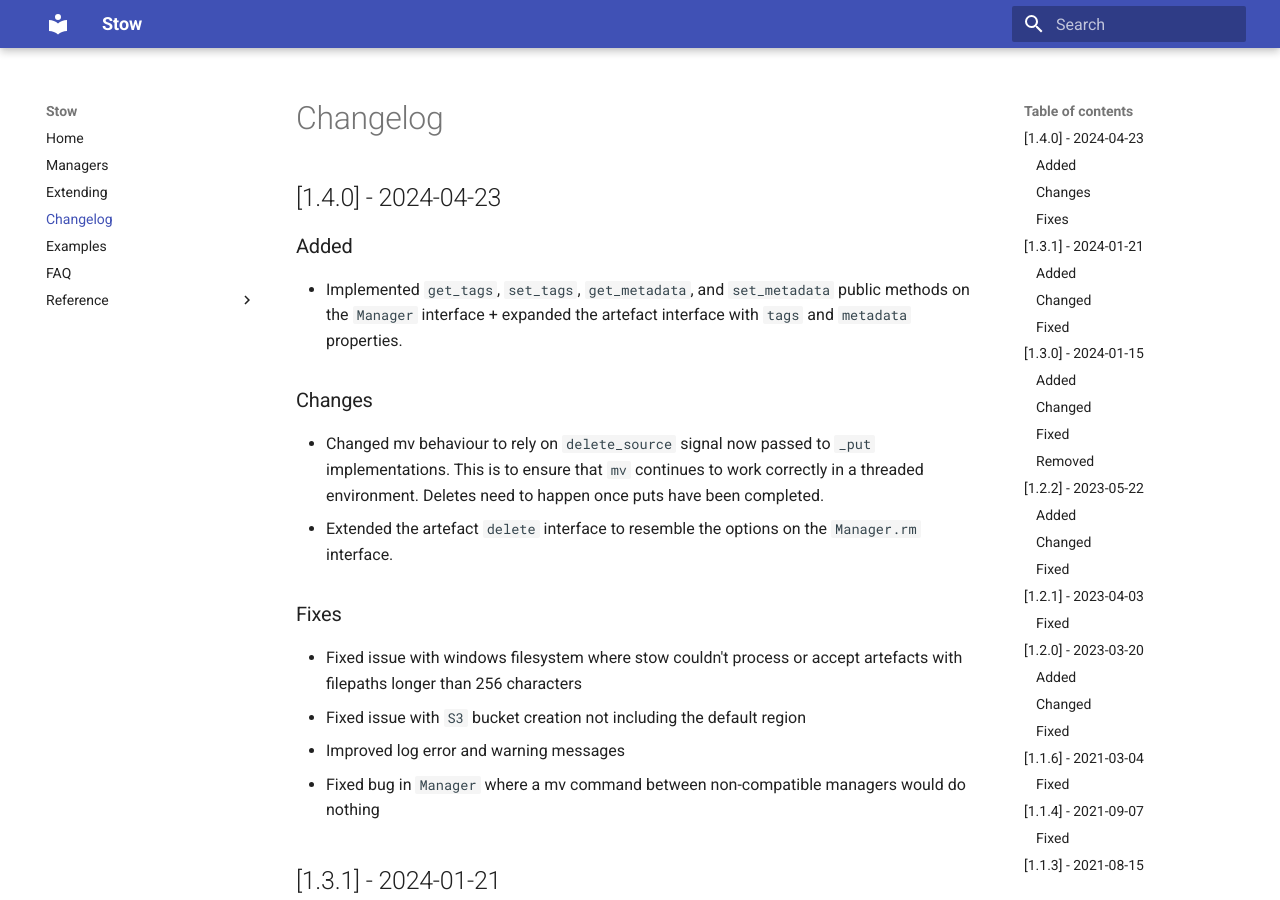
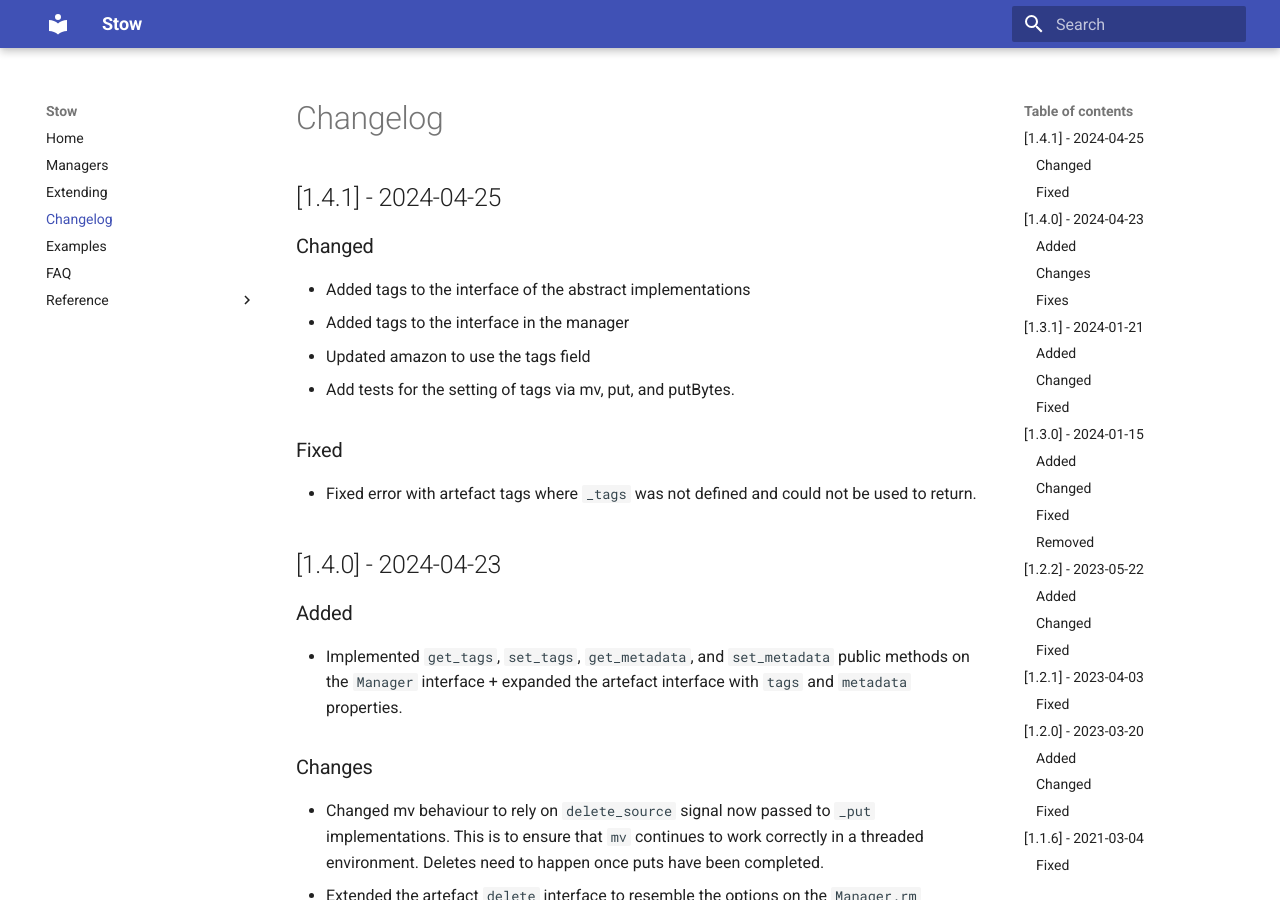
Before and after one commit to Kieran-Bacon/stow, an MkDocs documentation site: the page built from docs/changelog.md, in a window 1280 px wide and 900 px high. Built offline with MkDocs 1.6.1 and Material for MkDocs 9.7.7, drawn with Linux system fonts in a browser that asks for light colours.

Commit message:
update change log

```diff
--- a/docs/changelog.md
+++ b/docs/changelog.md
@@ -1,4 +1,17 @@
 # Changelog
+
+## [1.4.1] - 2024-04-25
+
+### Changed
+
+- Added tags to the interface of the abstract implementations
+- Added tags to the interface in the manager
+- Updated amazon to use the tags field
+- Add tests for the setting of tags via mv, put, and putBytes.
+
+### Fixed
+
+- Fixed error with artefact tags where `_tags` was not defined and could not be used to return.
 
 ## [1.4.0] - 2024-04-23
 
```
